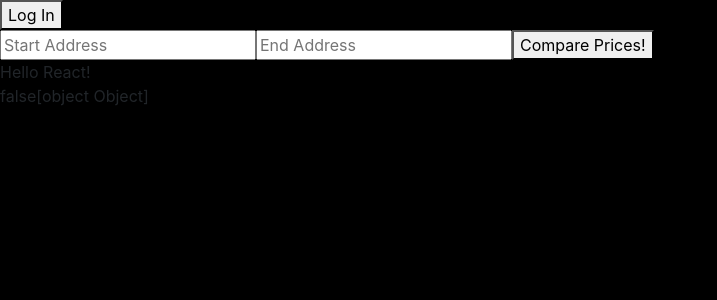
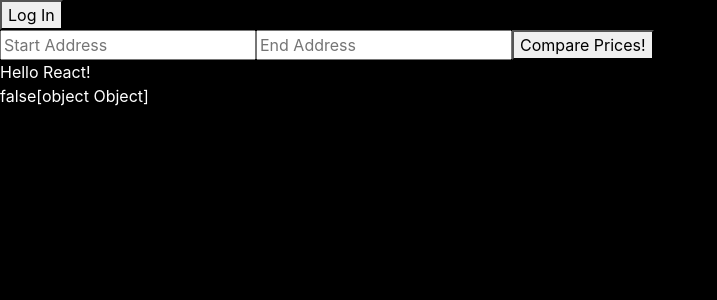
Before and after one commit to GaoR/Luber, a React app: page / in a window 1280 px wide. Shown: the top 300 px of the page, without its empty margins (0-717 px from the left). Built offline with nearby package versions, Linux system fonts and the light colour scheme.

Commit message:
adds formatting to default text

```diff
--- a/public/styles.css
+++ b/public/styles.css
@@ -1,5 +1,6 @@
 body {
   background-color: black;
+  color: white;
 }
 #compare {
   display: flex;
@@ -26,3 +27,7 @@ a.button {
   text-decoration: none;
   color: initial;
 }
+
+#recent {
+  color: white;
+}
```
